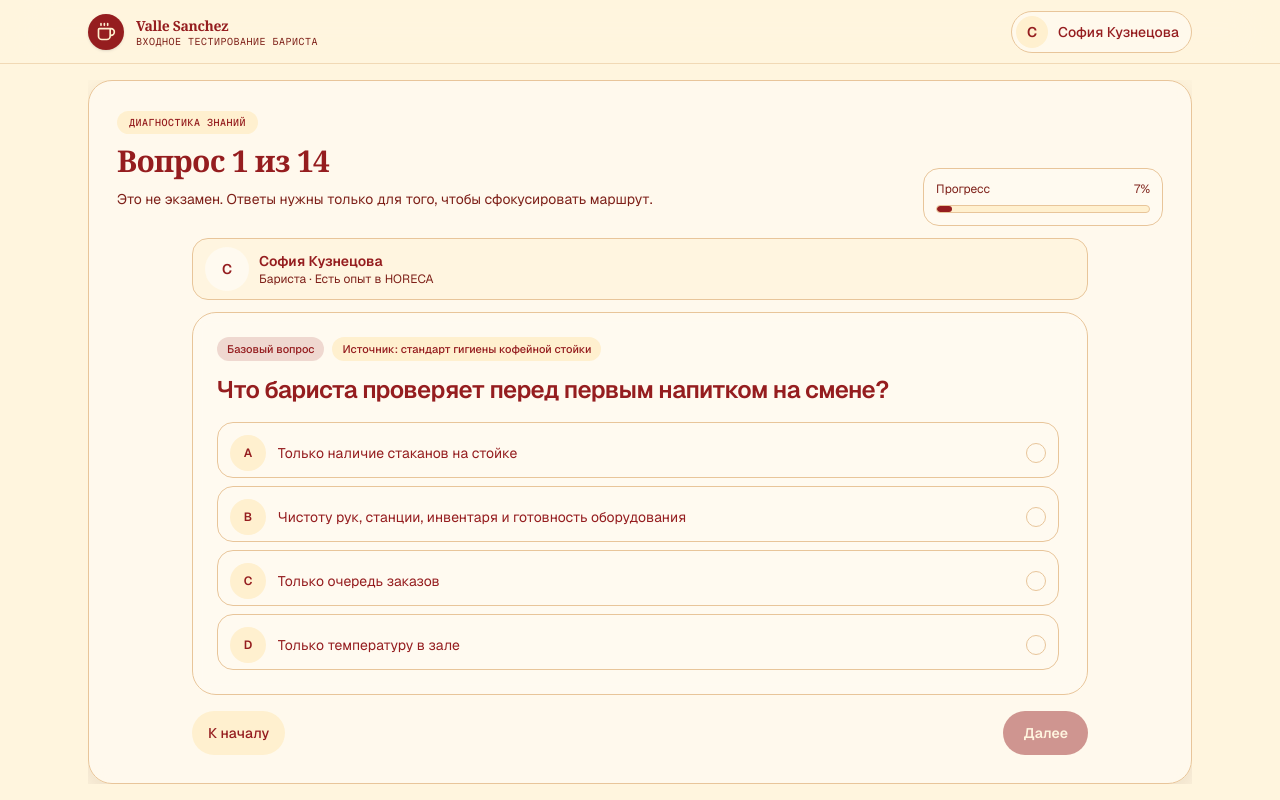
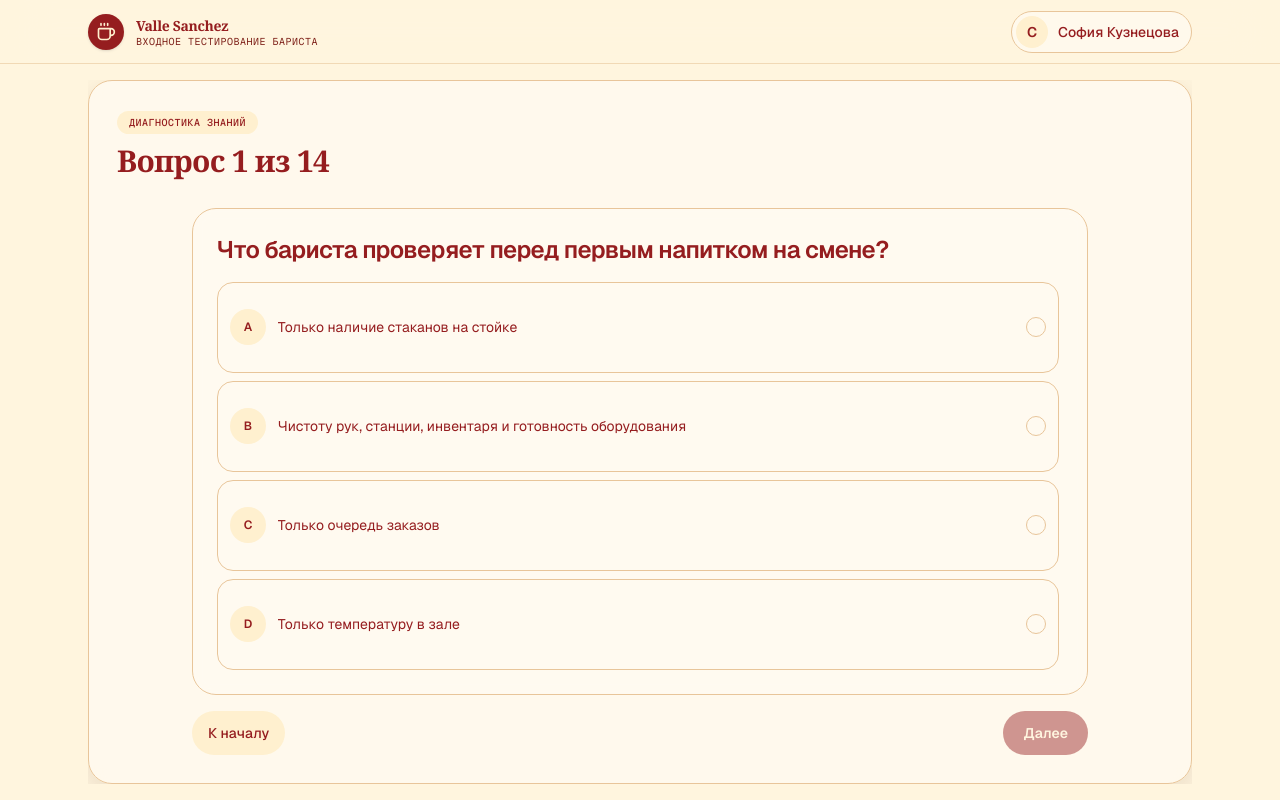
Before and after one commit to Ramilko37/ai-onboarding, a Next.js app: page / in a window 1280 px wide. Both pictures are taken after a click on the button "Начать диагностику". Built offline with nearby package versions, Linux system fonts and the light colour scheme.

Commit message:
fix: simplify diagnostic question screen

```diff
--- a/src/modules/onboarding-agent/ui/steps/DiagnosticStep.tsx
+++ b/src/modules/onboarding-agent/ui/steps/DiagnosticStep.tsx
@@ -5,14 +5,10 @@ import type {
 } from "../../model/types";
 import {
   MayakActionBar,
-  MayakBadge,
   MayakPanel,
-  MayakProgressBar,
   MayakSectionHeader,
   cn,
 } from "@/shared/ui/mayak";
-import { getGradeLabel } from "../../lib/getGradeLabel";
-import { getRoleLabel } from "../../lib/getRoleLabel";
 import { SecondaryButton } from "../components";
 
 export function DiagnosticStep({
@@ -66,23 +62,6 @@ export function DiagnosticStep({
       />
 
       <div className="mx-auto flex min-h-0 w-full max-w-4xl flex-1 flex-col gap-3">
-        <div className="flex flex-wrap items-center justify-between gap-3 rounded-2xl border border-border bg-secondary/45 px-3 py-2">
-          <div className="flex min-w-0 items-center gap-2.5">
-            <span
-              className="flex h-11 w-11 items-center justify-center rounded-xl bg-card text-sm font-semibold text-secondary-foreground"
-              aria-hidden="true"
-            >
-              {employee.name.trim().charAt(0).toUpperCase()}
-            </span>
-            <div className="min-w-0">
-              <p className="truncate text-sm font-semibold text-foreground">{employee.name}</p>
-              <p className="truncate text-xs text-muted-foreground">
-                {getRoleLabel(employee.role)} · {getGradeLabel(employee.grade)}
-              </p>
-            </div>
-          </div>
-        </div>
-
         <div className="flex min-h-0 flex-1 flex-col">
           <DiagnosticQuestionCard
             question={currentQuestion}
@@ -111,23 +90,14 @@ export function DiagnosticProgress({
   totalQuestions: number;
 }) {
   const currentNumber = currentQuestionIndex + 1;
-  const progressPercent = Math.round((currentNumber / totalQuestions) * 100);
 
   return (
-    <header className="grid shrink-0 gap-3 lg:grid-cols-[1fr_240px] lg:items-end">
+    <header className="shrink-0">
       <MayakSectionHeader
         className="mb-0"
         kicker="Диагностика знаний"
         title={`Вопрос ${currentNumber} из ${totalQuestions}`}
-        description="Это не экзамен. Ответы нужны только для того, чтобы сфокусировать маршрут."
       />
-      <div className="rounded-2xl border border-border bg-card p-3">
-        <div className="mb-2 flex items-center justify-between text-xs text-muted-foreground">
-          <span>Прогресс</span>
-          <span>{progressPercent}%</span>
-        </div>
-        <MayakProgressBar value={progressPercent} />
-      </div>
     </header>
   );
 }
@@ -143,14 +113,6 @@ export function DiagnosticQuestionCard({
 }) {
   return (
     <MayakPanel padding="md" className="flex min-h-0 flex-1 flex-col shadow-none">
-      <div className="mb-3 flex shrink-0 flex-wrap gap-2">
-        <MayakBadge tone="primary">{getDifficultyLabel(question.difficulty)}</MayakBadge>
-        {question.source && (
-          <span className="inline-flex min-h-6 items-center rounded-full bg-secondary px-2.5 text-[11px] font-medium text-secondary-foreground">
-            Источник: {formatQuestionSource(question.source)}
-          </span>
-        )}
-      </div>
       <h2 className="shrink-0 text-xl font-semibold leading-snug tracking-tight text-foreground sm:text-2xl">
         {question.question}
       </h2>
@@ -253,23 +215,3 @@ export function DiagnosticNavigation({
     </MayakActionBar>
   );
 }
-
-function getDifficultyLabel(difficulty: DiagnosticQuestion["difficulty"]) {
-  if (difficulty === "basic") {
-    return "Базовый вопрос";
-  }
-
-  if (difficulty === "intermediate") {
-    return "Ситуационный вопрос";
-  }
-
-  return "Сетевой стандарт";
-}
-
-function formatQuestionSource(source: string) {
-  return source
-    .replace(/^Demo KB\s*·\s*/i, "")
-    .replace(/^Стандарт\s+/i, "стандарт ")
-    .replace(/^Чек-лист\s+/i, "чек-лист ")
-    .replace(/^Карта\s+/i, "карта ");
-}
```
